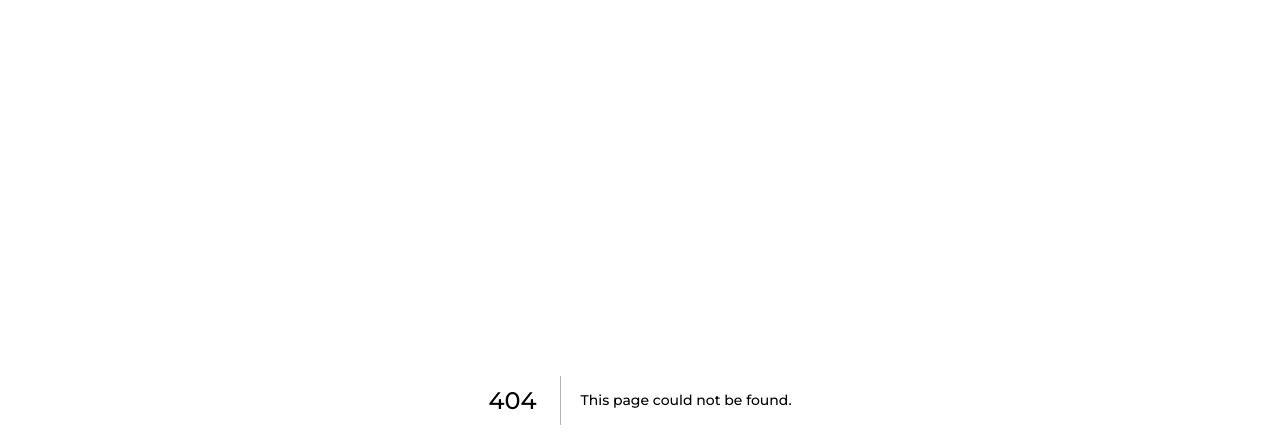
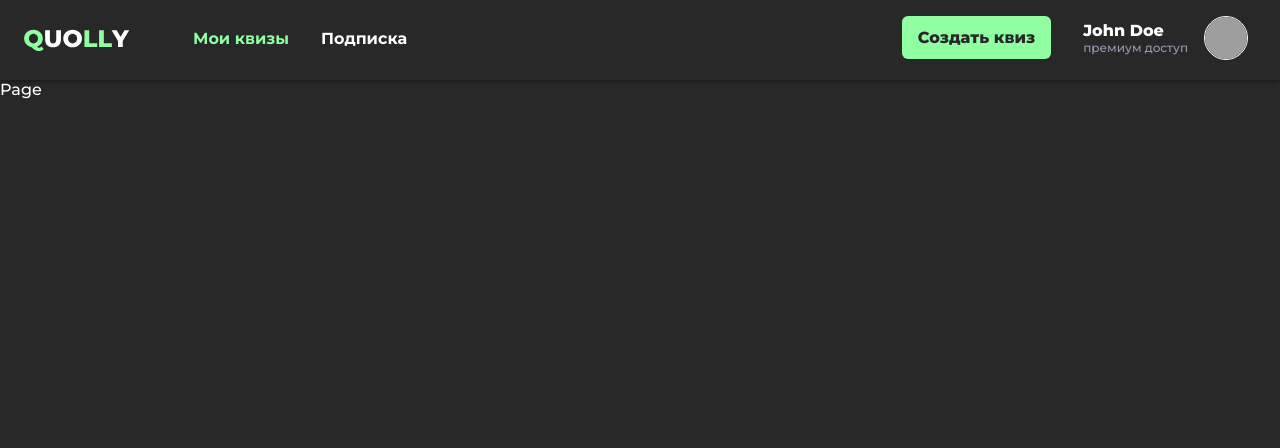
Before and after one commit to karisDev/quolly-frontend, a Next.js app: page /dashboard in a window 1280 px wide. Before the commit this address had no page. Shown: the top 448 px of the page. Built offline with nearby package versions, Linux system fonts and the light colour scheme; grey boxes are pictures that could not be loaded.

Commit message:
navbar and dashboard

```diff
--- /dev/null
+++ b/app/dashboard/page.tsx
@@ -0,0 +1,7 @@
+import React from "react";
+
+const Page = () => {
+  return <div>Page</div>;
+};
+
+export default Page;
--- a/app/layout.tsx
+++ b/app/layout.tsx
@@ -14,7 +14,7 @@ export default function RootLayout({
 }) {
   return (
     <html>
-      <body>
+      <body style={{ display: "flex", flexDirection: "column" }}>
         <MainNav />
         {children}
       </body>
--- a/app/room/[room_id]/EnterScreen.tsx
+++ b/app/room/[room_id]/EnterScreen.tsx
@@ -42,6 +42,7 @@ const EnterScreen: FC<IProps> = ({ onNameEnter }) => {
           placeholder="Введи свое имя"
           error={!!error}
           autoFocus
+          autoComplete="off"
         />
         {error && <p className={cl.error}>{error}</p>}
         <MainButton type="submit" disabled={!!error}>
--- a/app/room/[room_id]/roomPage.module.scss
+++ b/app/room/[room_id]/roomPage.module.scss
@@ -5,6 +5,7 @@
 
 .roomPageWrapper {
   height: 100%;
+  width: 100%;
   max-width: 700px;
   padding: 0 24px;
   margin: 0 auto;
--- a/components/ui/navbars/MainNav.module.scss
+++ b/components/ui/navbars/MainNav.module.scss
@@ -1,8 +1,74 @@
-.mainNav {
-  display: flex;
+.mainNavWrapper {
   box-sizing: border-box;
   box-shadow: 0px 1px 5px rgba(0, 0, 0, 0.3),
     0px 1px 5px -1px rgba(0, 0, 0, 0.3);
   width: 100%;
-  height: 68px;
+  height: 80px;
+  overflow: hidden;
+  .mainNav {
+    display: flex;
+    align-items: center;
+    gap: 15px;
+    margin: 0 auto;
+    width: 100%;
+    max-width: 1400px;
+    padding: 16px 24px;
+    .logo {
+      margin-top: 4px;
+    }
+    .mainNavList {
+      list-style: none;
+      display: flex;
+      align-items: center;
+      margin-left: 48px;
+      gap: 32px;
+      .mainNavListItem {
+        .mainNavLink {
+          font-size: 16px;
+          font-weight: 700;
+          text-decoration: none;
+          color: var(--text-color-main);
+          &.active {
+            color: var(--color-accent-1);
+          }
+        }
+      }
+    }
+    .mainNavRight {
+      margin-left: auto;
+      display: flex;
+      gap: 32px;
+      .mainNavButton {
+        cursor: pointer;
+        font-weight: 800;
+        border-radius: 6px;
+        font-size: 16px;
+        border: none;
+        background-color: var(--color-accent-1);
+        color: var(--bg-color-main);
+        padding: 12px 16px;
+        height: min-content;
+      }
+      .mainNavUser {
+        display: flex;
+        align-items: center;
+        gap: 16px;
+        .mainNavUserName {
+          font-size: 16px;
+          font-weight: 800;
+        }
+        .mainNavUserStatus {
+          font-size: 12px;
+          color: var(--text-color-accent);
+        }
+        .mainNavUserAvatarImg {
+          width: 44px;
+          height: 44px;
+          border-radius: 50%;
+          margin-right: 8px;
+          border: 1px solid var(--text-color-main);
+        }
+      }
+    }
+  }
 }
--- a/components/ui/navbars/MainNav.tsx
+++ b/components/ui/navbars/MainNav.tsx
@@ -1,16 +1,52 @@
 "use client";
 import { usePathname } from "next/navigation";
 import cl from "./MainNav.module.scss";
+import QuollySvg from "public/images/quolly.svg";
+import Link from "next/link";
+import MainButton from "../buttons/MainButton/MainButton";
 
-const routesWithNavbar = [] as string[];
+const routesWithNavbar = ["/dashboard"];
 
 const MainNav = () => {
   const pathname = usePathname();
 
   const showNavbar = routesWithNavbar.includes(pathname ? pathname : "");
   return showNavbar ? (
-    <div className={cl.mainNav}>
-      <h1>yeah bro</h1>
+    <div className={cl.mainNavWrapper}>
+      <div className={cl.mainNav}>
+        <QuollySvg className={cl.logo} />
+        <ul className={cl.mainNavList}>
+          <li className={cl.mainNavListItem}>
+            <Link
+              className={`${cl.mainNavLink} ${
+                pathname == "/dashboard" ? cl.active : ""
+              }`}
+              href="/dashboard"
+            >
+              Мои квизы
+            </Link>
+          </li>
+          <li className={cl.mainNavListItem}>
+            <Link className={cl.mainNavLink} href="/dashboard">
+              Подписка
+            </Link>
+          </li>
+        </ul>
+        <div className={cl.mainNavRight}>
+          <button className={cl.mainNavButton}>Создать квиз</button>
+          <div className={cl.mainNavUser}>
+            <div className={cl.mainNavUserBody}>
+              <h3 className={cl.mainNavUserName}>John Doe</h3>
+              <p className={cl.mainNavUserStatus}>премиум доступ</p>
+            </div>
+            <img
+              className={cl.mainNavUserAvatarImg}
+              src="https://picsum.photos/200/200"
+              alt="avatar"
+            />
+          </div>
+        </div>
+      </div>
     </div>
   ) : (
     <></>
```
Also changed, not shown: app/assets/vectors/itam.svg (deleted), public/images/quolly.svg (added).
